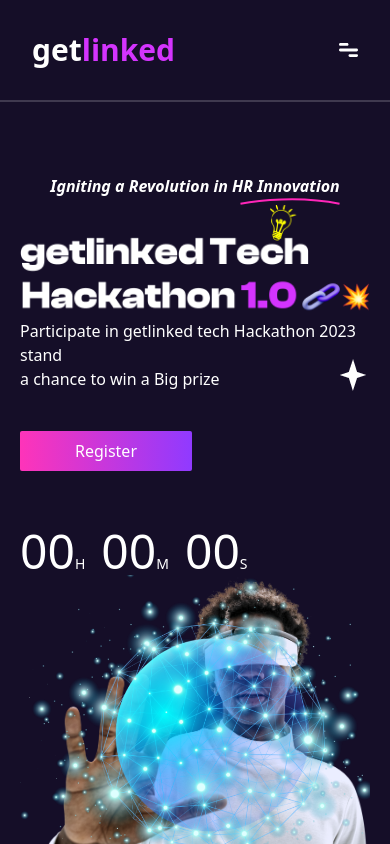
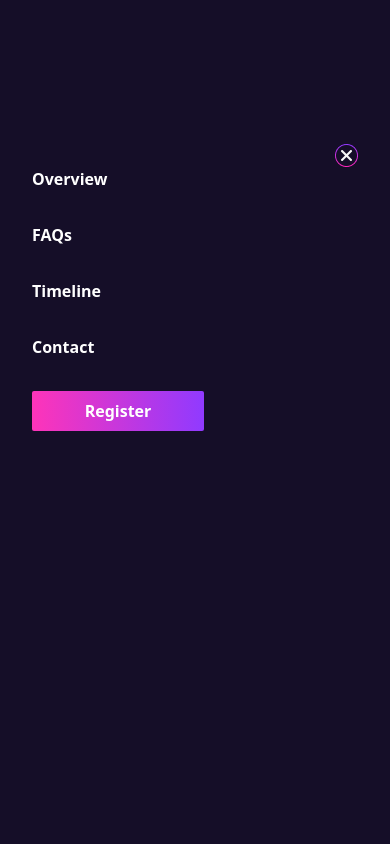
Before and after one commit to Princecodes205/Get-Linked-Hackaton, a website: page index.html in a window 390 px wide. Shown: the top 844 px of the page. Drawn offline with nearby package versions, Linux system fonts and the light colour scheme.

Commit message:
The landing Page complete

```diff
--- a/index.html
+++ b/index.html
@@ -7,10 +7,45 @@
     <link rel="stylesheet" href="./build/style/style.css" />
     <link href="https://unpkg.com/aos@2.3.1/dist/aos.css" rel="stylesheet" />
   </head>
-  <body class="bg-[#150E28]">
+  <body class="bg-[#150E28] relative scroll-smooth">
+    <!-- The mobile nav -->
+    <div
+      class="fixed top-0 left-0 right-0 bottom-0 bg-[#150E28] lg:hidden z-50 overflow-hidden px-8 text-white font-bold py-36 hidden"
+      id="nav-mobile"
+    >
+      <div class="flex w-full items-end justify-end">
+        <img
+          src="./build/imgs/Group 11.png"
+          alt=""
+          class="cursor-pointer"
+          id="close-btn"
+        />
+      </div>
+
+      <div
+        class="flex flex-col justify-center items-start gap-8 w-full md:mx-auto"
+      >
+        <nav>
+          <ul
+            class="flex gap-y-8 flex-col text-[16px] justify-between items-start"
+          >
+            <li class="nav-mobile-link"><a href="#overView">Overview</a></li>
+            <li class="nav-mobile-link"><a href="#FAQs">FAQs</a></li>
+            <li class="nav-mobile-link"><a href="#imeline">Timeline</a></li>
+            <li class="nav-mobile-link"><a href="#contact">Contact</a></li>
+          </ul>
+        </nav>
+        <a
+          href="#"
+          class="bg-gradient-to-r from-[#FE34B9] to-[#903AFF] rounded-sm px-5 p-2 w-[172px] text-center"
+          >Register</a
+        >
+      </div>
+    </div>
+
     <!-- the heaer -->
     <header
-      class="text-white bg-blck p-8 border-b-[2px] border-[#FFFFFF] border-opacity-[18%]"
+      class="text-white p-8 border-b-[2px] border-[#FFFFFF] border-opacity-[18%] z-20"
     >
       <section class="mx-auto flex flex-row justify-between items-center">
         <div>
@@ -20,17 +55,16 @@
         </div>
 
         <div
-          class="lg:flex flex-row justify-between items-center hidden gap-64"
+          class="lg:flex flex-row justify-between items-center hidden gap-40"
         >
-          <nav>
+          <nav class="z-20">
             <ul
               class="flex gap-x-[3rem] text-[16px] justify-between items-center"
             >
-              <li><a href="#">Timeline</a></li>
-              <li><a href="#">Overview</a></li>
-              <li><a href="#">FAQs</a></li>
-              <li><a href="#">Contact</a></li>
-              <li><a href="#">Contact Us</a></li>
+              <li><a href="#overView">Overview</a></li>
+              <li><a href="#FAQs">FAQs</a></li>
+              <li><a href="#imeline">Timeline</a></li>
+              <li><a href="#contact">Contact</a></li>
             </ul>
           </nav>
           <a
@@ -40,8 +74,13 @@
           >
         </div>
 
-        <div class="flex lg:hidden">
-          <img src="./build/imgs/Vector.svg" alt="" />
+        <div class="flex lg:hidden z-20">
+          <img
+            src="./build/imgs/Vector.svg"
+            alt=""
+            class="cursor-pointer"
+            id="nav-btn"
+          />
         </div>
       </section>
     </header>
@@ -53,7 +92,7 @@
       <div
         class="flex flex-col bg-ed-900 lg:w-1/2 relative mx-auto w-full justify-center"
         data-aos="fade-up"
-        data-aos-anchor-placement="bottom-bottom"
+        data-aos-anchor-placement="bottom-bom"
         data-aos-duration="1000"
       >
         <div class="flex-col items-end flex lg:hidden mx-auto">
@@ -135,6 +174,7 @@
     <!-- Intro section -->
     <div
       class="flex text-white lg:px-[40px] px-[20px] flex-col lg:flex-row relative items-center justify-center space-y-10 border-b-[2px] border-[#FFFFFF] border-opacity-[18%] py-12 overflow-hidden"
+      id="overView"
     >
       <div
         class="absolute lg:-bottom-[20rem] hidden lg:block md:-bottom-[20rem] rotate-180 -left-[12rem]"
@@ -308,6 +348,7 @@
     <!-- FAQ -->
     <div
       class="flex text-white lg:px-[40px] px-[20px] flex-col lg:flex-row relative items-center justify-center space-y-10 border-b-[2px] border-[#FFFFFF] border-opacity-[18%] py-12 overflow-hidden"
+      id="FAQs"
     >
       <div
         class="flex flex-col items-center justify-center space-y-10 lg:w-1/2 w-full lg:items-start lg:ml-10"
@@ -376,6 +417,7 @@
     <!-- Time Line -->
     <div
       class="flex text-white lg:px-[40px] px-[20px] flex-col relative items-center justify-center space-y-10 border-b-[2px] border-[#FFFFFF] border-opacity-[18%] py-12"
+      id="imeline"
     >
       <div class="flex flex-col items-center justify-center text-center">
         <h2 class="text-[32px] font-bold">Timeline</h2>
@@ -790,7 +832,7 @@
     </div>
 
     <!-- Footer -->
-    <footer class="relative lg:px-24">
+    <footer class="relative lg:px-24" id="contact">
       <div
         class="flex flex-col lg:flex-row text-white lg:px-[40px] px-[20px] relative items-center justify-between py-12 overflow-hidden space-y-14 lg:space-y-0"
       >
@@ -818,9 +860,9 @@
           <div class="">
             <h1 class="text-3xl font-bold text-[#D434FE] mb-4">Useful Links</h1>
             <ul>
-              <li class="mb-4"><a href="#">Overview</a></li>
-              <li class="mb-4"><a href="#">Timeline</a></li>
-              <li class="mb-4"><a href="#">FAQs</a></li>
+              <li class="mb-4"><a href="#overView">Overview</a></li>
+              <li class="mb-4"><a href="#FAQs">Timeline</a></li>
+              <li class="mb-4"><a href="#imeline">FAQs</a></li>
               <li class="mb-4"><a href="#">Register</a></li>
             </ul>
             <div class="flex items-center gap-8">
@@ -898,8 +940,6 @@
     </form> -->
   </body>
   <script src="https://unpkg.com/aos@2.3.1/dist/aos.js"></script>
-  <script>
-    AOS.init();
-  </script>
+  <script src="./build/js/index.js"></script>
   <!-- <script src="./js/contact-form.js"></script> -->
 </html>
```
Also changed, not shown: build/imgs/Group 11.png (added), build/js/index.js (added), build/style/style.css.
